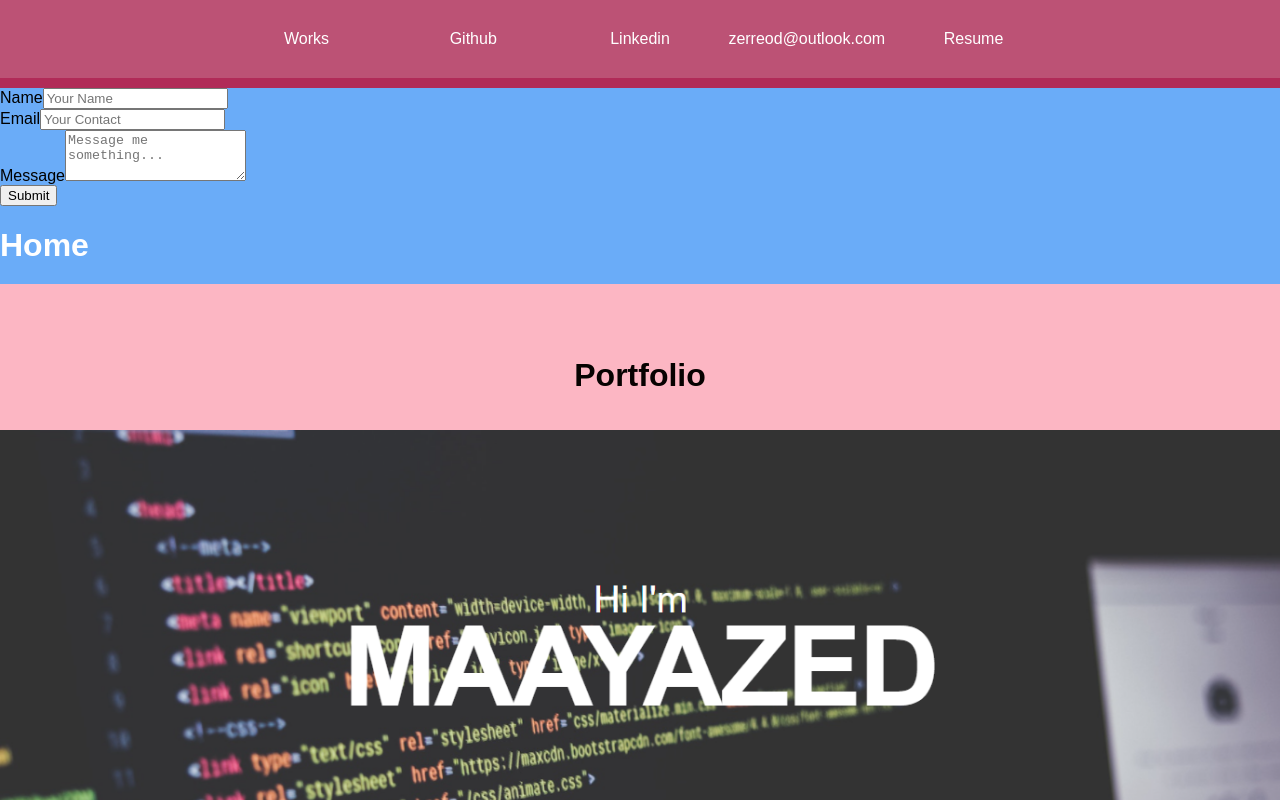
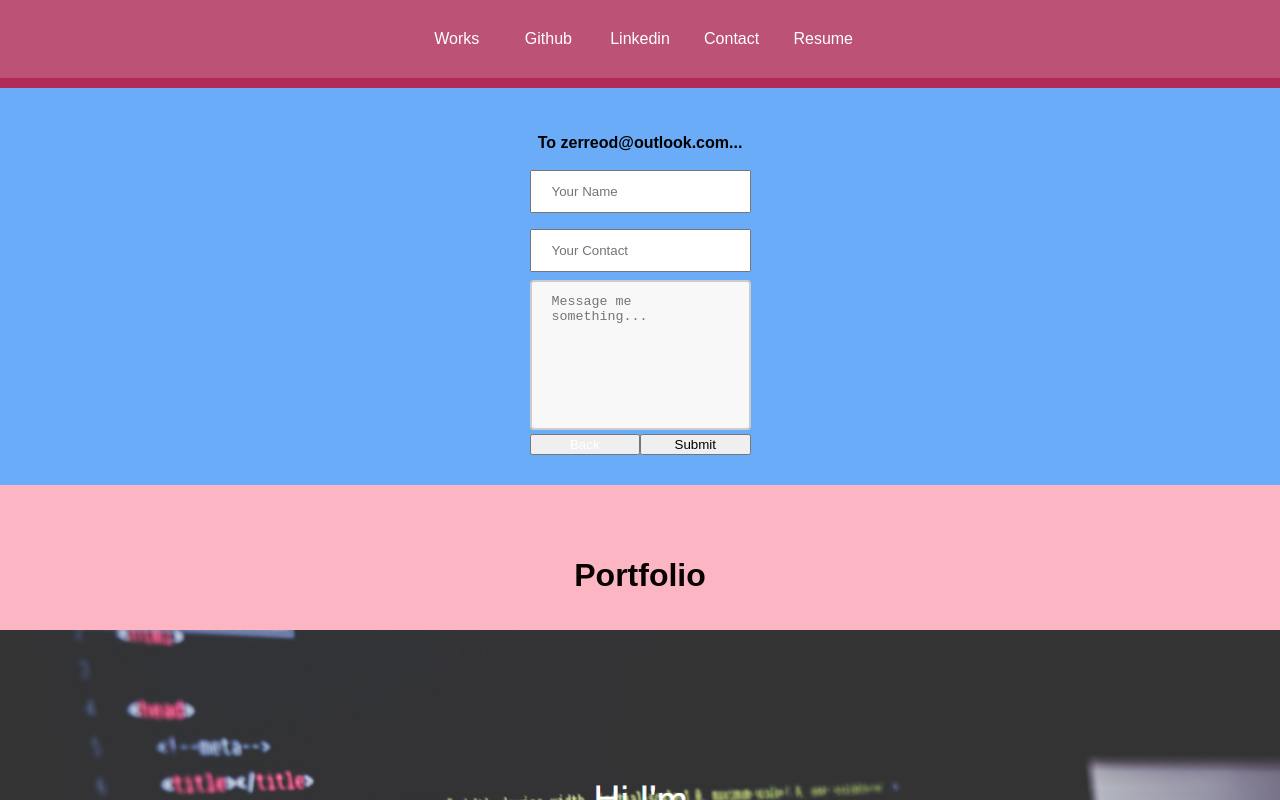
Before and after one commit to maayazed/react-portfolio-works, a React (Create React App) app: page /email-form in a window 1280 px wide. Shown: the top 800 px of the page. Built offline with nearby package versions, Linux system fonts and the light colour scheme.

Commit message:
more design tweaks, finished ver 1 of official portfolio

```diff
--- a/src/components/Form.js
+++ b/src/components/Form.js
@@ -2,11 +2,13 @@ import React, { useState } from "react";
 import * as emailjs from 'emailjs-com';
 import Form from 'react-bootstrap/Form';
 import Button from 'react-bootstrap/Button';
+import '../styles/Form.css';
 
 function contactForm() {
   const [name, setName] = useState('');
   const [email, setEmail] = useState('');
   const [message, setMessage] = useState('');
+  const [error, setError] = useState('')
 
   const handleChange = (event) => {
     const { target } = event;
@@ -22,8 +24,24 @@ function contactForm() {
     }
   }
 
-  const handleSubmit = (event) => {
+  setTimeout(function () {
+    setError('');
+    return;
+  }, 4000);
+
+  function validateEmail(email) {
+    const re = /^(([^<>()[\]\\.,;:\s@"]+(\.[^<>()[\]\\.,;:\s@"]+)*)|(".+"))@((\[[0-9]{1,3}\.[0-9]{1,3}\.[0-9]{1,3}\.[0-9]{1,3}\])|(([a-zA-Z\-0-9]+\.)+[a-zA-Z]{2,}))$/;
+    return re.test(String(email).toLowerCase());
+  }
+
+  const handleSubmit = (event, callback) => {
     event.preventDefault();
+
+    if (!validateEmail(email) || !name || !message) {
+      setError('Invalid Credentials')
+      setTimeout(callback, 500);
+      return;
+    }
 
     const templateParams = {
       from_name: name,
@@ -48,26 +66,35 @@ function contactForm() {
   }
 
   return (
+    <div className='formLayer'>
       <div>
+        <p>To zerreod@outlook.com...</p>
         <Form onSubmit={handleSubmit}>
+
           <Form.Group>
-          <Form.Label>Name</Form.Label>
+            {/* <Form.Label>Name</Form.Label> */}
             <Form.Control name='name' type='text' placeholder='Your Name' value={name} onChange={handleChange} />
           </Form.Group>
           {/*  */}
           <Form.Group>
-          <Form.Label>Email</Form.Label>
+            {/* <Form.Label>Email</Form.Label> */}
             <Form.Control name='email' type='email' placeholder='Your Contact' value={email} onChange={handleChange} />
           </Form.Group>
           {/*  */}
           <Form.Group>
-          <Form.Label>Message</Form.Label>
+            {/* <Form.Label>Message</Form.Label> */}
             <Form.Control as='textarea' rows={3} name='message' placeholder='Message me something...' value={message} onChange={handleChange} />
           </Form.Group>
           {/*  */}
+          <div className='submit'>
+            <Button><a href='/'>Back</a></Button>
             <Button type='submit'>Submit</Button>
+          </div>
+          {error && (
+            <p>{error}</p>
+          )}
         </Form>
-      <h1><a href='/'>Home</a></h1>
+      </div>
     </div>
   );
 }
--- a/src/components/Nav.js
+++ b/src/components/Nav.js
@@ -15,7 +15,7 @@ function Nav() {
             target="_blank" rel="noopener noreferrer">
             Linkedin
           </a></li>
-          <li><a href='/email-form'>zerreod@outlook.com</a></li>
+          <li><a href='/email-form'>Contact</a></li>
           <li><a href={Resume} download='Resume-MAAYAZED'>Resume</a></li>
         </ul>
       </nav>
--- a/src/components/Works.js
+++ b/src/components/Works.js
@@ -11,9 +11,10 @@ const styles = {
   },
   flexRowStyle: {
     display: 'flex',
-    flexDirection: 'row',
+    flexDirection: 'column',
     padding: '15px',
     justifyContent: 'space-evenly',
+    textAlign: 'center'
   },
   flexColumnStyle: {
     padding: '2rem',
@@ -25,7 +26,7 @@ const styles = {
   },
   gridRowStyle: {
     display: 'grid',
-    gridTemplateColumns: 'repeat(2, 1fr)',
+    gridTemplateColumns: 'repeat(1, 2fr)',
   },
 }
 
--- /dev/null
+++ b/src/styles/Form.css
@@ -0,0 +1,30 @@
+input {
+  padding: 12px 20px;
+  margin: 8px 0;
+  box-sizing: border-box;
+}
+
+textarea {
+  width: 100%;
+  height: 150px;
+  padding: 12px 20px;
+  box-sizing: border-box;
+  border: 2px solid #ccc;
+  border-radius: 4px;
+  background-color: #f8f8f8;
+  resize: none;
+}
+
+.formLayer {
+  padding: 30px;
+  display: flex;
+  flex-direction: row;
+  justify-content: center;
+  text-align: center;
+  font-weight: bold;
+}
+
+.submit {
+  display: grid;
+  grid-template-columns: repeat(2, 1fr);
+}
--- a/src/styles/Nav.css
+++ b/src/styles/Nav.css
@@ -20,9 +20,9 @@ ul {
   list-style-type: none;
   display: grid;
   grid-template-columns: repeat(5, 1fr);
-  align-items: center;
+  align-items: stretch;
   text-align: center;
-  column-gap: 10px;
+  grid-column-gap: 2rem;
 }
 
 a:link {
@@ -39,7 +39,7 @@ a:hover {
   color: #551ab8;
 }
 
-@media only screen and (max-width: 425px) {
+@media all and (max-width: 425px) {
   ul {
     grid-template-columns: repeat(3, 2fr);
   }
--- a/src/styles/Works.css
+++ b/src/styles/Works.css
@@ -46,3 +46,11 @@ nav {
     rgba(236, 102, 142, 0.6) 100%
   );
 }
+
+.mediaFlex {
+  @media (max-width: 425px) {
+    display: flex;
+    flex-direction: column;
+    justify-content: space-evenly;
+  }
+}
```
Lines whose indentation alone changed are shown as unchanged.
